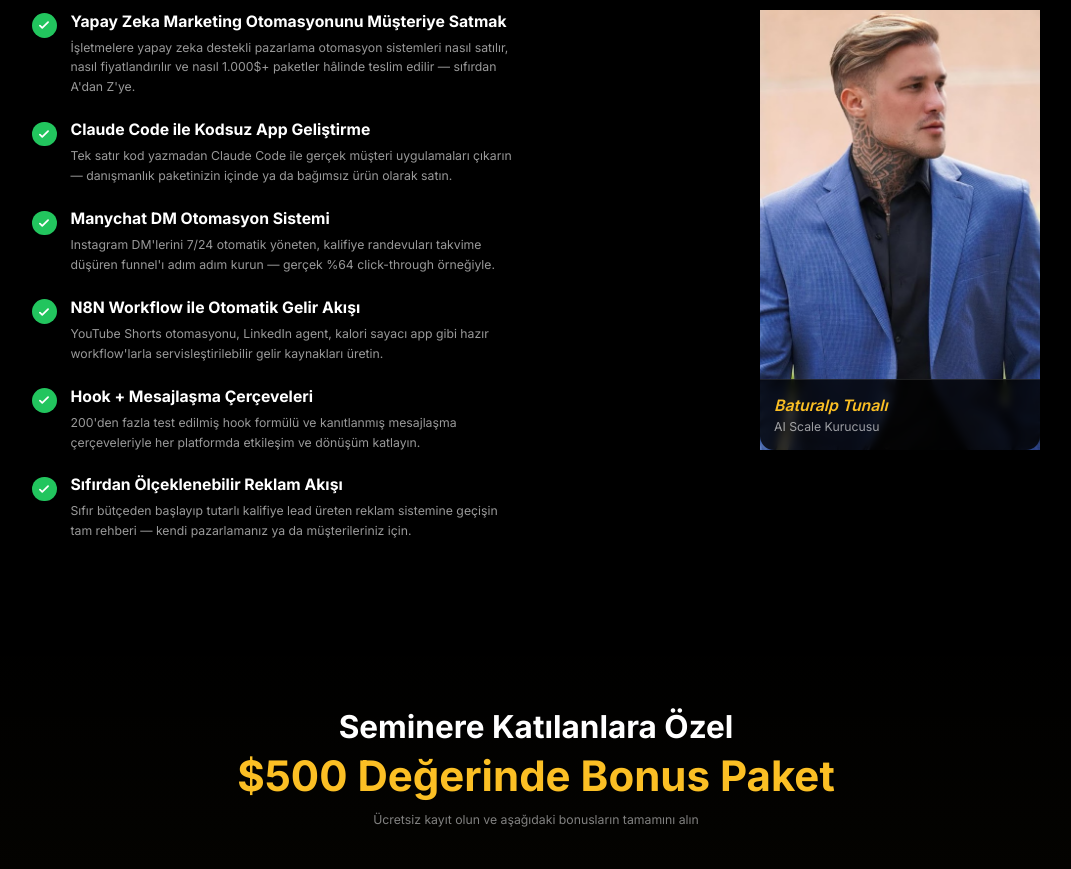
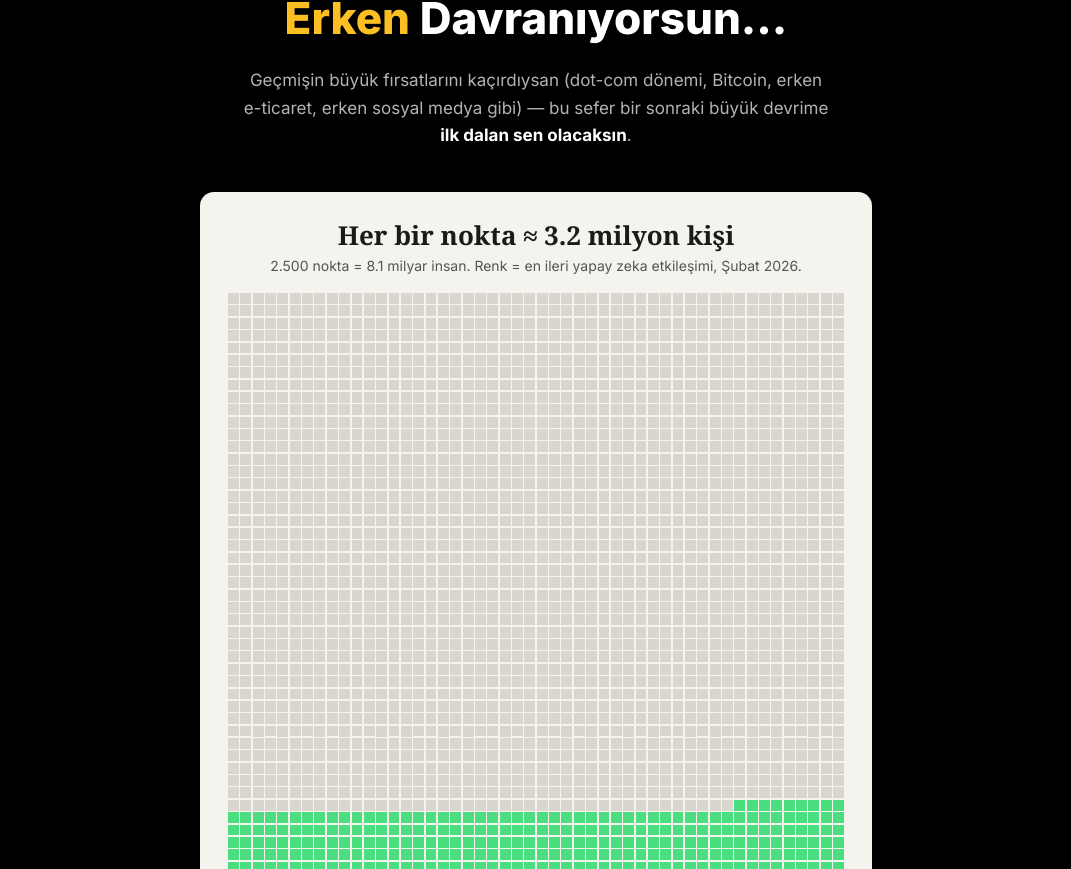
Before and after one commit to itu-itis23-goksenli22/bt_tate, a Next.js app: page /katil in a window 1280 px wide. Shown: the part 1031-1900 px from the top of the page, without its empty margins (104-1175 px from the left). Built offline with nearby package versions, Linux system fonts and the light colour scheme; no server answers; a web font is replaced by a local one.

Commit message:
Move EarlyOpportunitySection right below webinar badges on /katil
Co-Authored-By: Claude Opus 4.7 <noreply@anthropic.com>

```diff
--- a/app/katil/page.tsx
+++ b/app/katil/page.tsx
@@ -126,6 +126,10 @@ export default function KatilPage() {
         </div>
       </div>
 
+      {/* For Once In Your Life You Are Early — chart + Facebook analogy
+          (webinar badge'lerinin hemen altına taşındı) */}
+      <EarlyOpportunitySection />
+
       {/* Discover Section */}
       <DiscoverSection />
 
@@ -160,10 +164,6 @@ export default function KatilPage() {
       {/* FAQ Section */}
       <FAQSection />
 
-      {/* For Once In Your Life You Are Early — chart + Facebook analogy
-          (sayfanın en altında, footer'dan hemen önce — final FOMO push) */}
-      <EarlyOpportunitySection />
-
       {/* Footer */}
       <Footer />
     </main>
```
